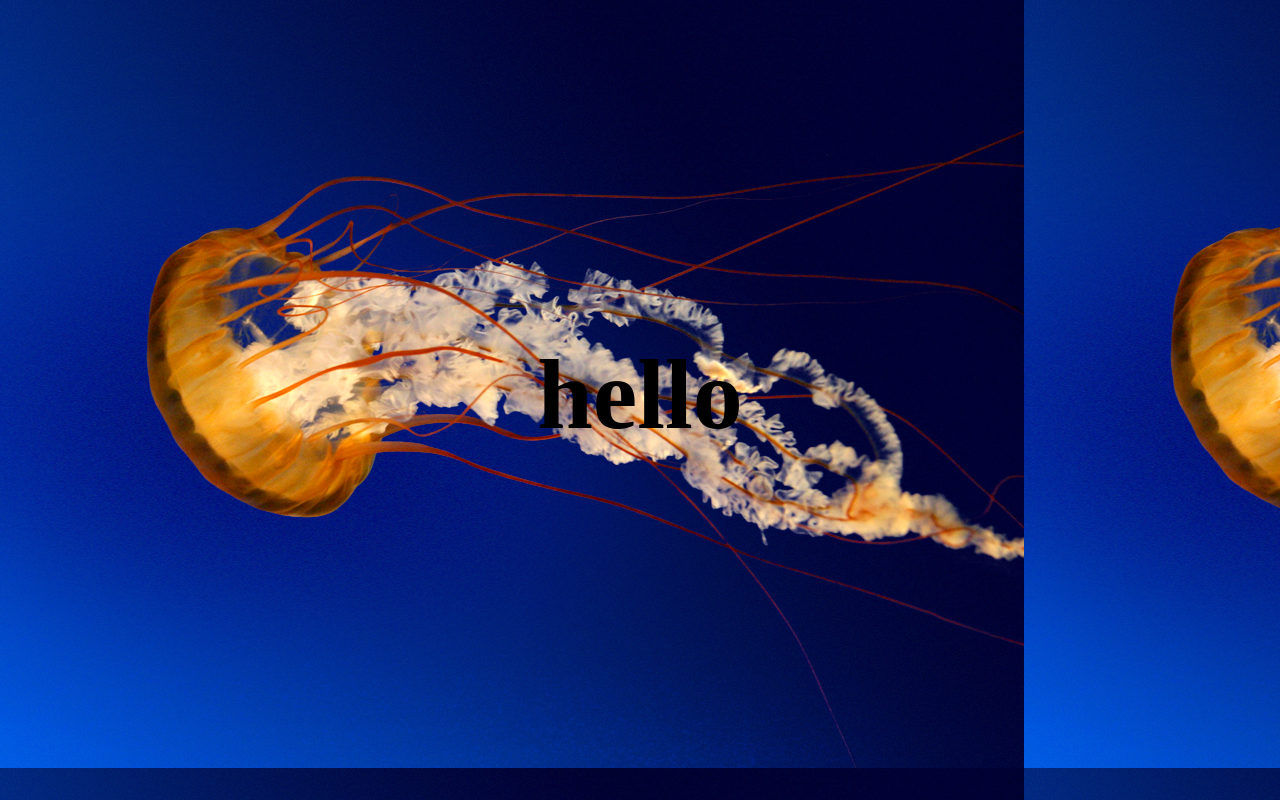
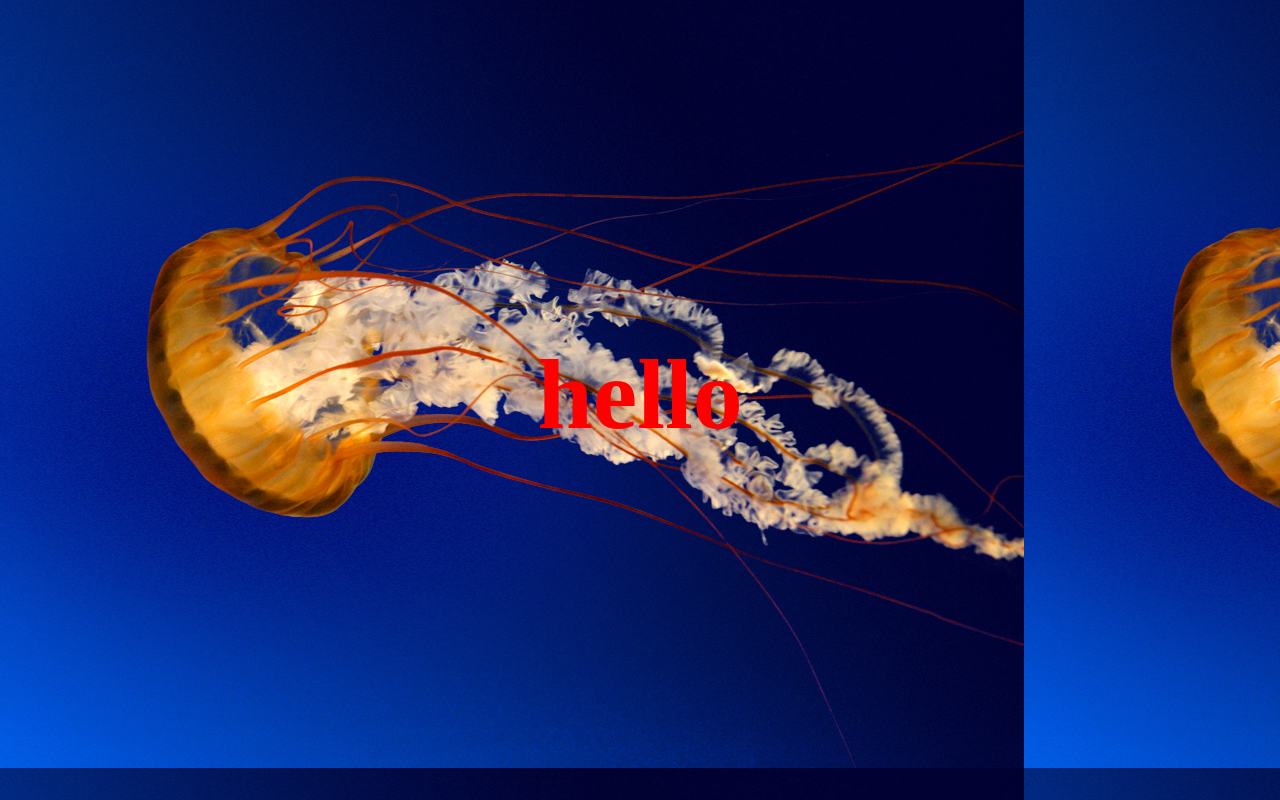
Before and after one commit to praneeth0-0/praneeth0-0.github.io, a plain HTML site: page index.html in a window 1280 px wide. Drawn offline with Linux system fonts and the light colour scheme.

Commit message:
Update index.html

```diff
--- a/index.html
+++ b/index.html
@@ -5,7 +5,7 @@
 <style>
 h1 {padding: 270px 0;
 
-  text-align: center;color:black;font-size:100px;}
+  text-align: center;color:red;font-size:100px;}
 
 </style>
 <Title>
```
